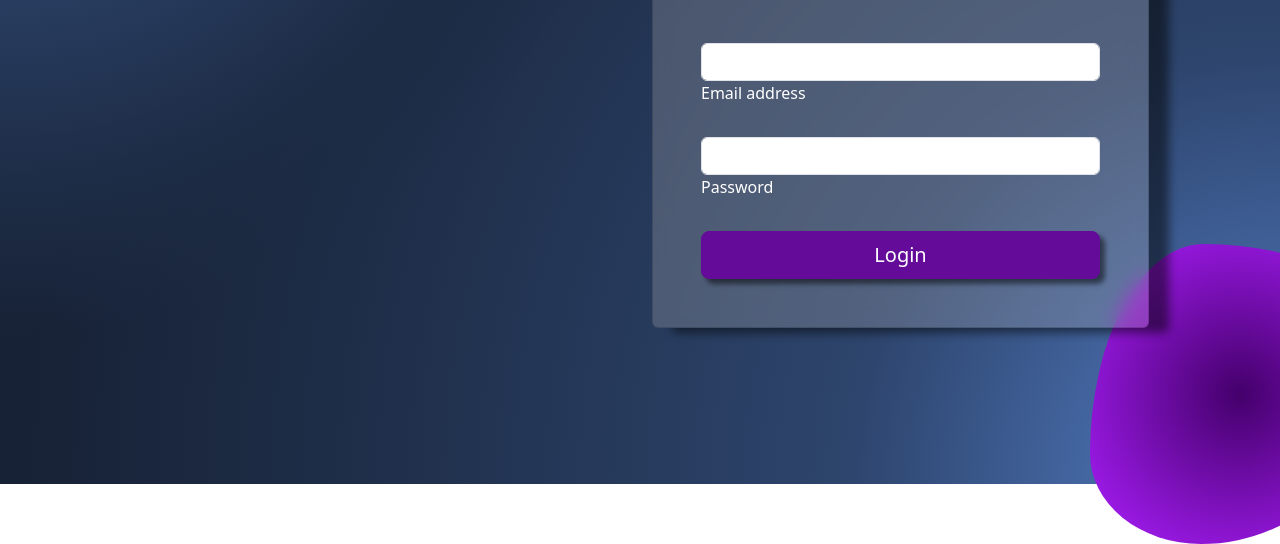
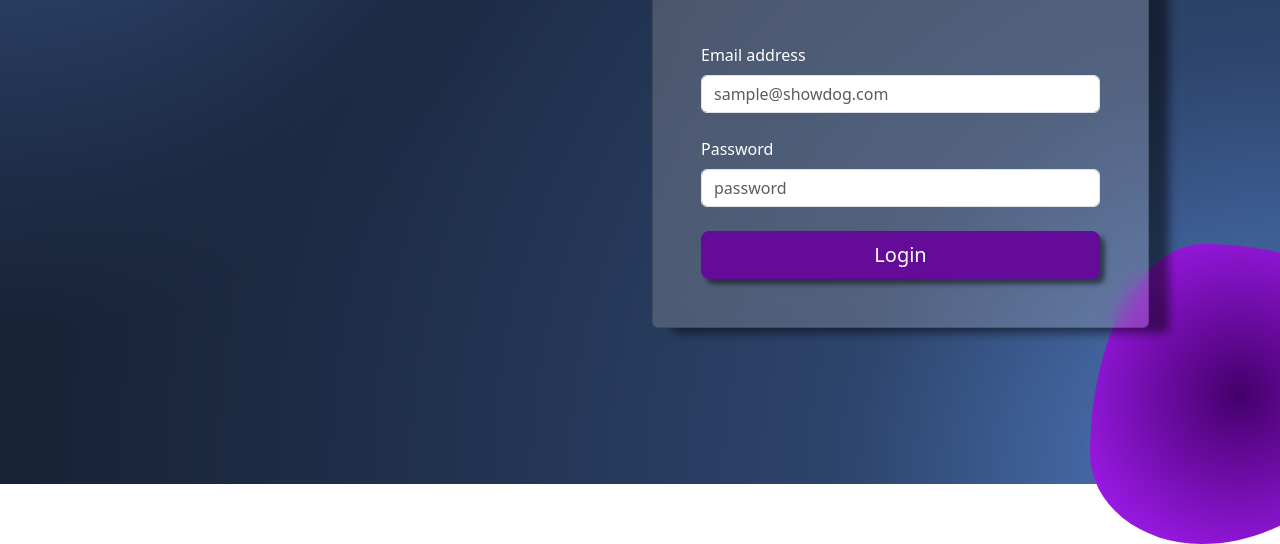
Before and after one commit to JB-05/ShowDog, a plain HTML site: page login/index.html in a window 1280 px wide. Shown: the part 316-860 px from the top of the page. Drawn offline with nearby package versions, Linux system fonts and the light colour scheme.

Commit message:
Update index.html

```diff
--- a/login/index.html
+++ b/login/index.html
@@ -36,14 +36,15 @@
                             <form>
                                 <!-- Email input -->
                                 <div data-mdb-input-init class="form-outline mb-4">
-                                    <input type="email" id="form3Example3" class="form-control" />
                                     <label class="form-label text-white" for="form3Example3">Email address</label>
+                                    <input type="email" id="form3Example3" class="form-control" placeholder="sample@showdog.com" />
                                 </div>
                                 <!-- Password input -->
                                 <div data-mdb-input-init class="form-outline mb-4">
-                                    <input type="password" id="form3Example4" class="form-control" />
                                     <label class="form-label text-white" for="form3Example4">Password</label>
+                                    <input type="password" id="form3Example4" class="form-control" placeholder="password"/>
                                 </div>
+
                                 <!-- Submit button -->
                                 <button type="submit" data-mdb-button-init data-mdb-ripple-init
                                     class="btn btn-dark btn-lg btn-block" style="width: 100%;">
```
